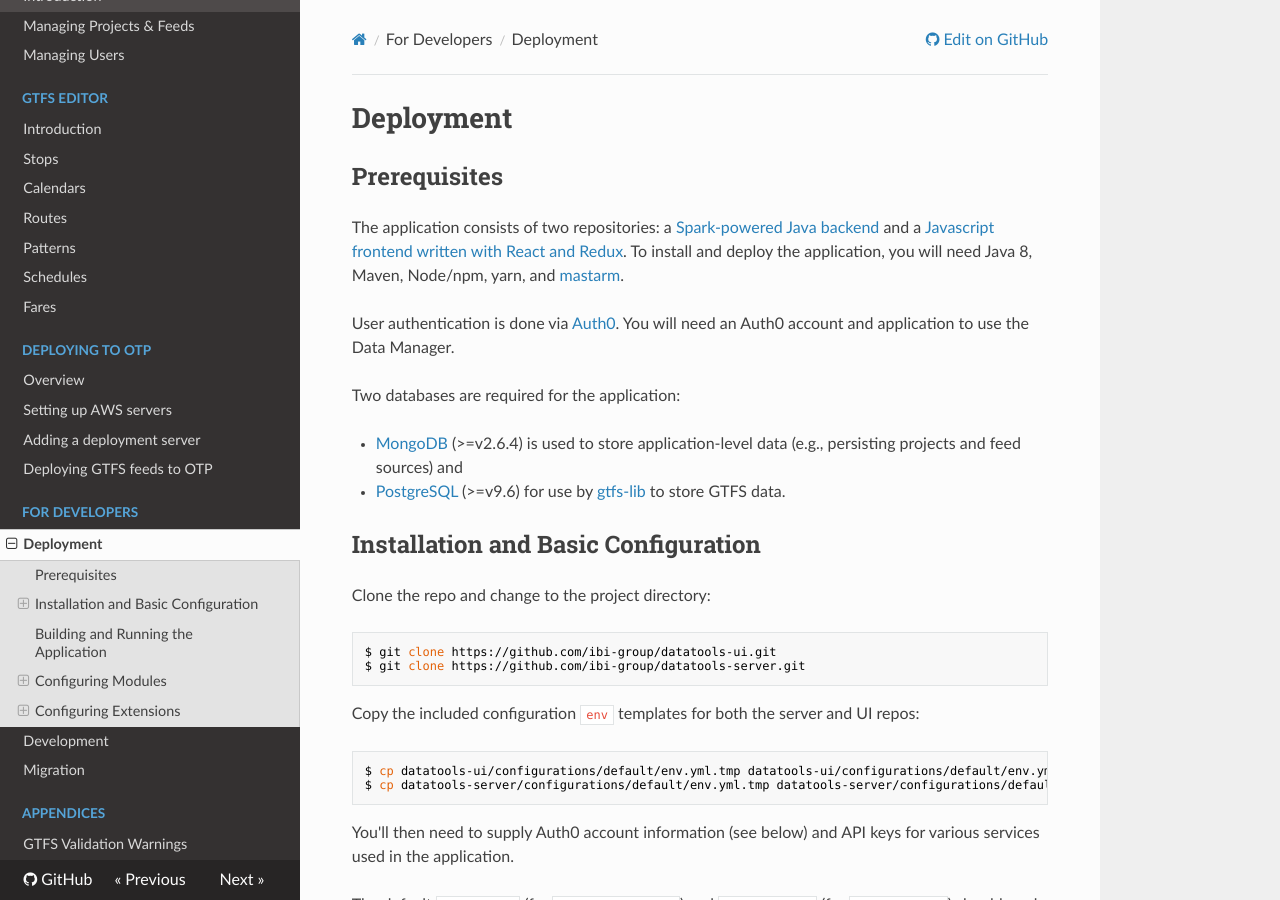
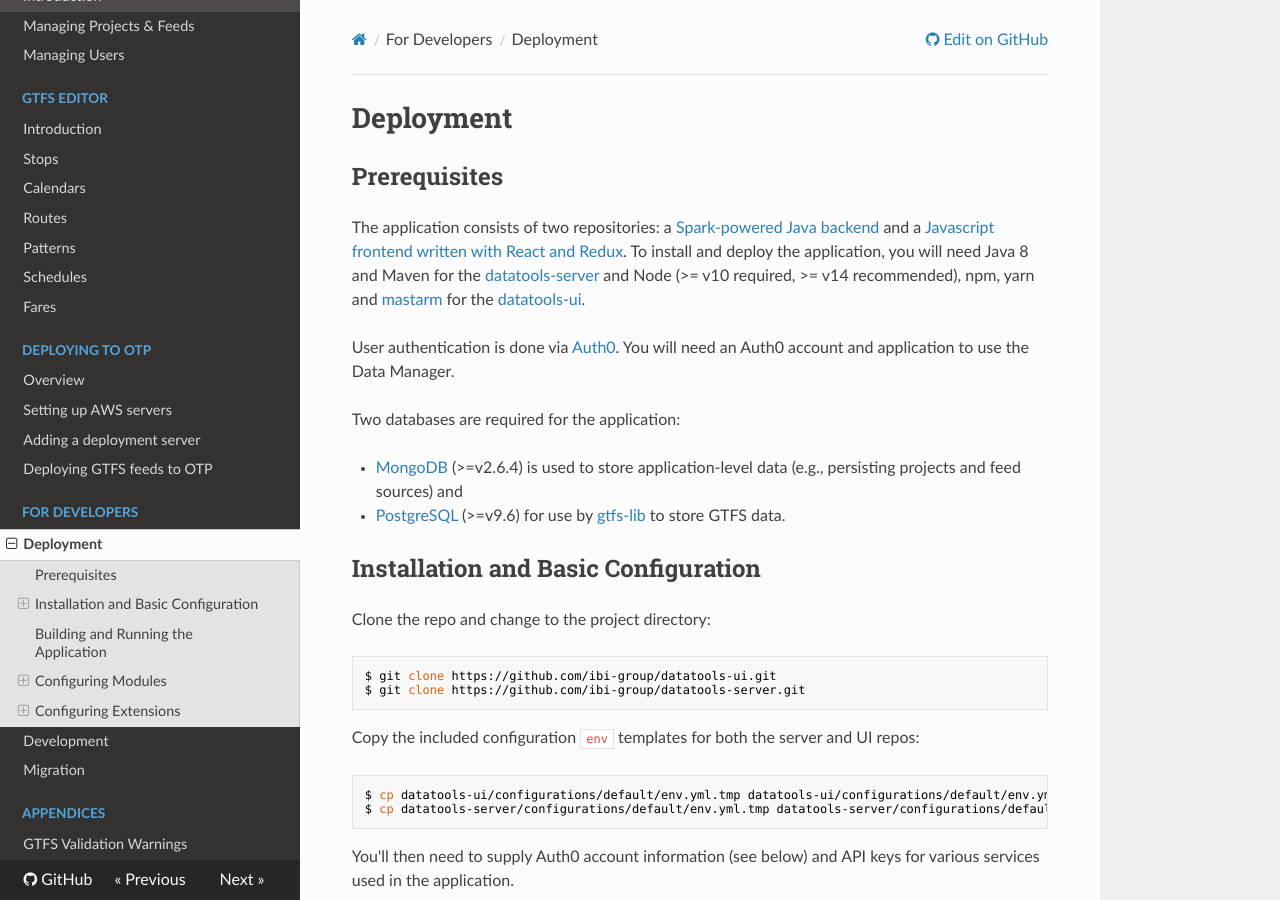
Before and after one commit to wtchen/datatools-ui, an MkDocs documentation site: the page built from docs/dev/deployment.md, in a window 1280 px wide and 900 px high. Built offline with MkDocs 1.6.1, drawn with Linux system fonts in a browser that asks for light colours; nearby versions of some CDN libraries.

Commit message:
docs: adjust deployment prerequisites

```diff
--- a/docs/dev/deployment.md
+++ b/docs/dev/deployment.md
@@ -4,8 +4,11 @@
 
 The application consists of two repositories: a [Spark-powered Java backend](https://github.com/ibi-group/datatools-server)
 and a [Javascript frontend written with React and Redux](https://github.com/ibi-group/datatools-ui).
-To install and deploy the application, you will need Java 8, Maven, Node/npm,
-yarn, and [mastarm](https://github.com/conveyal/mastarm).
+To install and deploy the application, you will need Java 8 and Maven for the
+[datatools-server](https://github.com/ibi-group/datatools-server)
+and Node (>= v10 required, >= v14 recommended), npm, yarn and
+[mastarm](https://github.com/conveyal/mastarm) for the
+[datatools-ui](https://github.com/ibi-group/datatools-ui).
 
 User authentication is done via [Auth0](http://auth0.com). You will need an
 Auth0 account and application to use the Data Manager.
```
